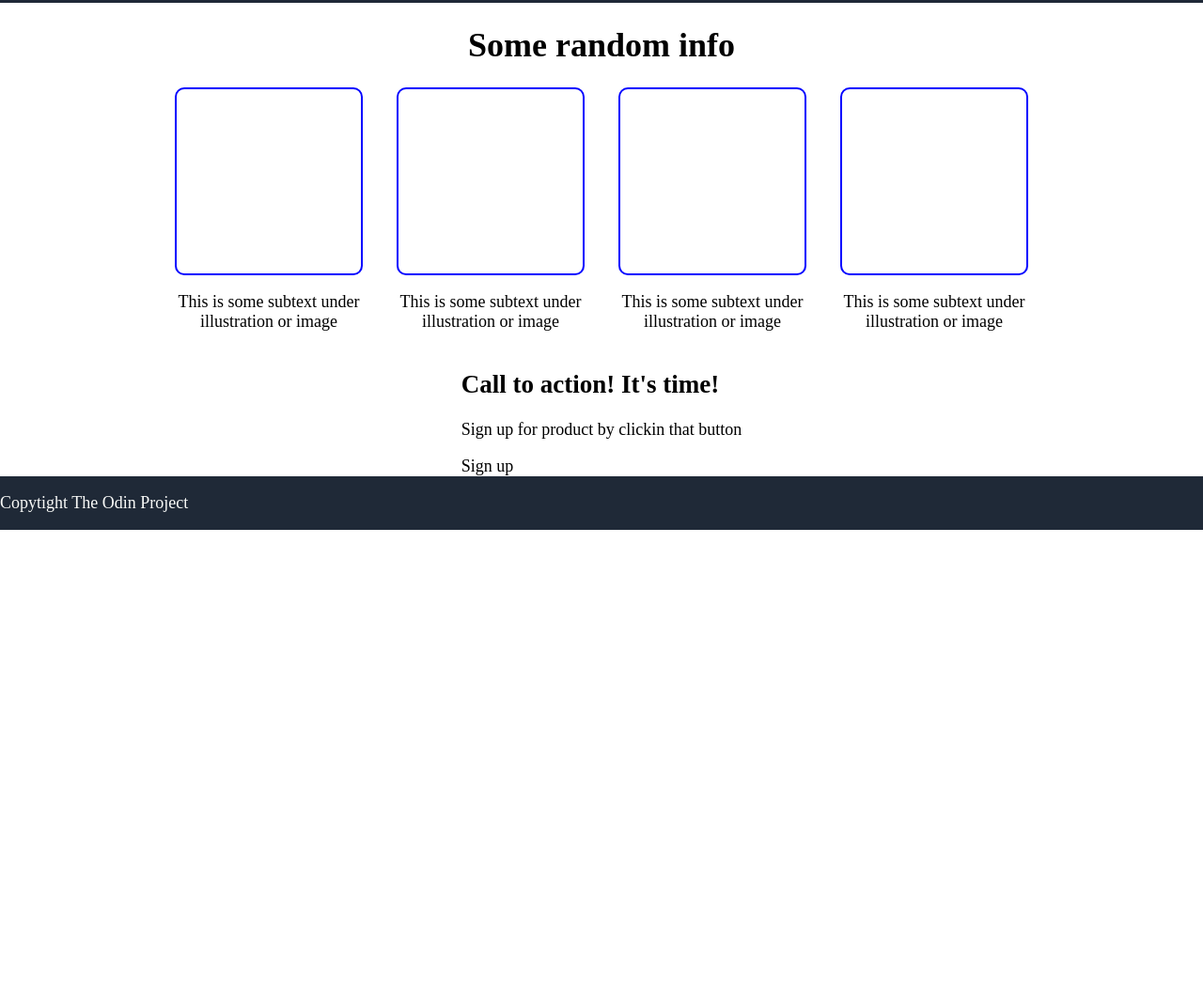
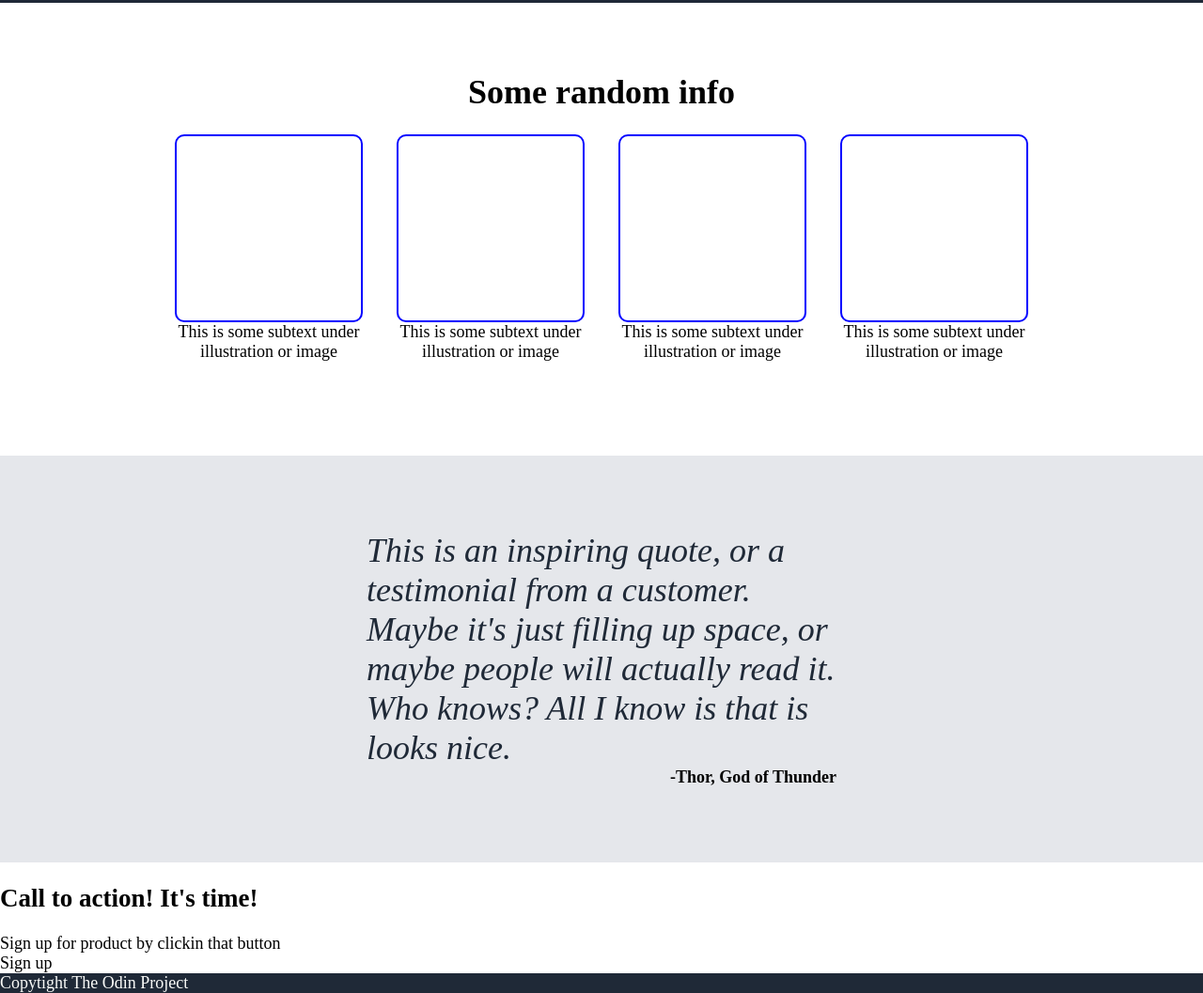
Before and after one commit to WerdnaLes/landing-page, a plain HTML site: page index.html in a window 1280 px wide. Shown: the part 542-1599 px from the top of the page at 94% size. Before the commit the page ends 1106 px from the top, so only its background shows below. Drawn offline with Linux system fonts and the light colour scheme.

Commit message:
Add quote

```diff
--- a/index.html
+++ b/index.html
@@ -64,7 +64,13 @@
           </div>
         </div>
       </div>
-      <div class="content-quote"></div>
+      <div class="content-quote">
+        <div class="quote-container">
+
+            <p class="quote">This is an inspiring quote, or a testimonial from a customer. Maybe it's just filling up space, or maybe people will actually read it. Who knows? All I know is that is looks nice.</p>
+            <p class="signature">-Thor, God of Thunder</p>
+        </div>
+      </div>
       <div class="sign-up-container">
         <div class="sign-up-window">
           <div class="text">
--- a/styles.css
+++ b/styles.css
@@ -2,8 +2,9 @@
   box-sizing: border-box;
 }
 
-html, body {
-    margin: 0;;
+html,
+body {
+  margin: 0;
   padding: 0;
 }
 
@@ -22,10 +23,9 @@ ul {
 }
 
 img {
-    width: 400px;
+  max-width: 400px;
   height: auto;
   border-radius: 10px;
-    flex: 0 1 400px;
 }
 
 a {
@@ -33,7 +33,13 @@ a {
   text-decoration: none;
 }
 
-.header, .footer{
+p {
+  margin: 0;
+  padding: 0;
+}
+
+.header,
+.footer {
   background-color: #1f2937;
   color: #f9faf8;
 }
@@ -70,30 +76,25 @@ a {
   max-width: 300px;
 }
 
-.web-info p {
-    margin: 0;
-}
-
 .web-info .button {
   background-color: #3882f6;
   padding: 8px 32px;
   width: fit-content;
   flex: 1 1 auto;
   border-radius: 10px;
-
 }
-
 
 .content {
   display: flex;
   flex-direction: column;
-    align-items: center;
 }
 
 .content-info {
   display: flex;
   flex-direction: column;
   text-align: center;
+  padding: 50px 0 100px;
+  flex: 1;
 }
 
 .describe-info {
@@ -116,3 +117,31 @@ a {
   border: 2px solid blue;
   border-radius: 10px;
 }
+
+.content-quote {
+  background-color: #e5e7eb;
+  display: flex;
+  flex-direction: column;
+  align-items: center;
+  padding: 80px 160px 80px;
+  justify-content: center;
+  flex: 1;
+}
+
+.quote-container {
+  display: flex;
+  flex-direction: column;
+  max-width: 500px;
+}
+
+.quote {
+  font-size: 36px;
+  font-style: italic;
+  color: #1f2937;
+}
+
+.signature {
+  justify-content: center;
+  align-self: flex-end;
+  font-weight: bold;
+}
```
Lines whose indentation alone changed are shown as unchanged.
